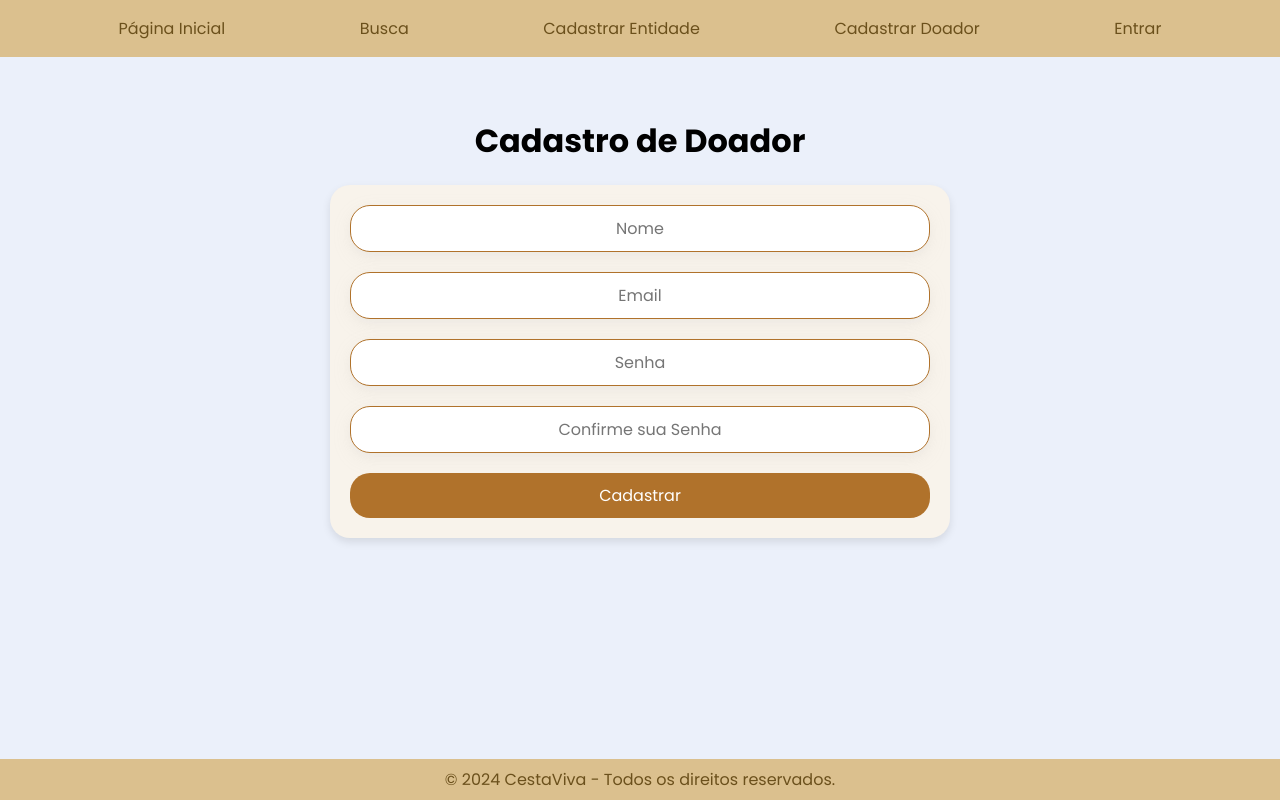
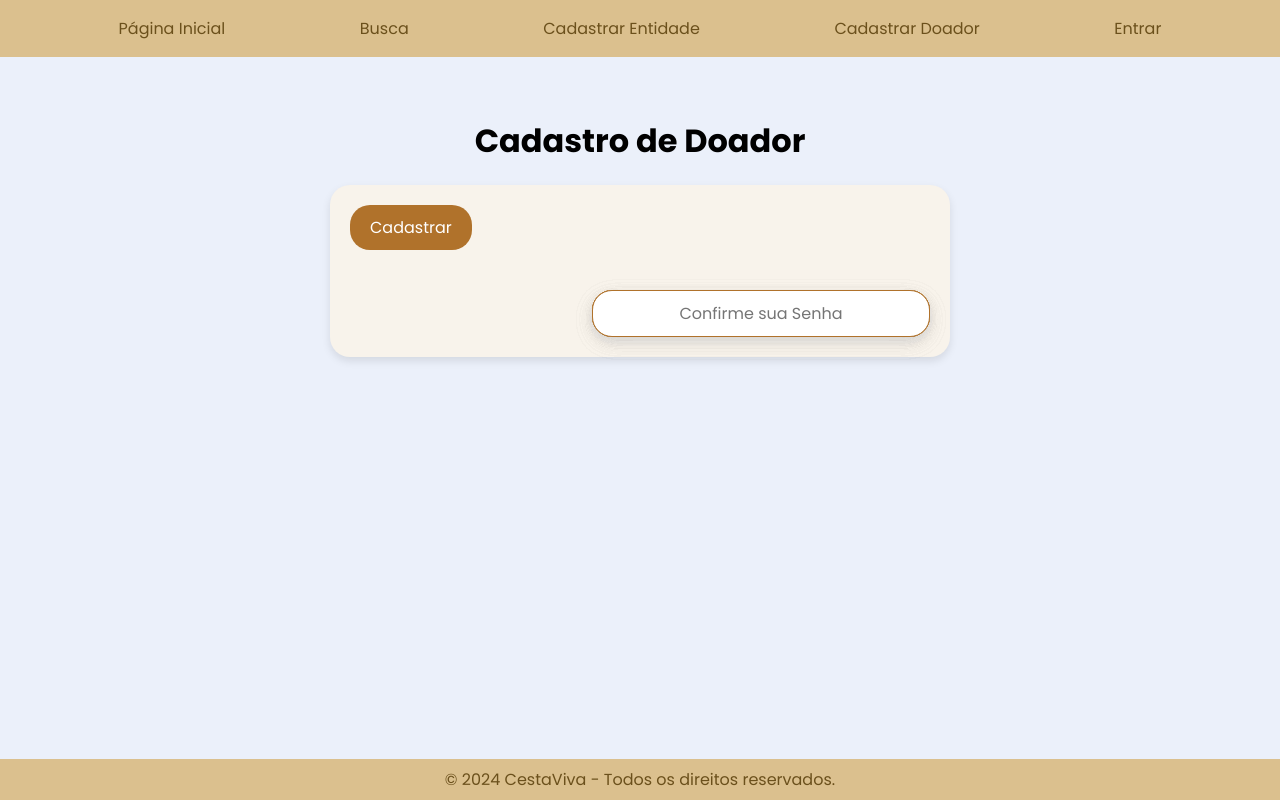
Before and after one commit to Amicuchi/CestaViva, a React (Vite) app: page /cadastro-doador in a window 1280 px wide. Built offline with nearby package versions, Linux system fonts and the light colour scheme.

Commit message:
Atualização no estilo do Cadastro de Doador e de Entidade

```diff
--- a/src/pages/CadastroDoador.jsx
+++ b/src/pages/CadastroDoador.jsx
@@ -1,4 +1,5 @@
 import { useState } from 'react';
+import '../styles/CadastroDoador.css'
 
 function CadastroDoador() {
     const [nome, setNome] = useState('');
@@ -20,7 +21,7 @@ function CadastroDoador() {
                 <input type="email" className='CDInput' id="CDEmail" name="CDEmail" placeholder="Email" value={email} onChange={(e) => setEmail(e.target.value)} required />
                 <input type="password" className='CDInput' id="CDSenha" name="CDSenha" placeholder="Senha" value={senha} onChange={(e) => setSenha(e.target.value)} required />
                 <input type="password" className='CDInput' id="CDConfirmaSenha" name="CDConfirmaSenha" placeholder="Confirme sua Senha" value={senha2} onChange={(e) => setSenha2(e.target.value)} required />
-                <button type="submit" className="ButtonTotal">Cadastrar</button>
+                <button type="submit" className="ButtonTotal" name="CDBtn">Cadastrar</button>
             </form>
         </main>
     );
--- a/src/pages/CadastroEntidade.jsx
+++ b/src/pages/CadastroEntidade.jsx
@@ -1,4 +1,5 @@
 import { useState } from 'react';
+import '../styles/CadastroEntidade.css'
 
 function CadastroEntidade() {
     const [cnpj, setCnpj] = useState('');
--- /dev/null
+++ b/src/styles/CadastroDoador.css
@@ -0,0 +1,35 @@
+.CDContainer{
+    margin-bottom: 60px;
+}
+
+.CDForm {
+    display: grid;
+    grid-template-columns: 1fr 1fr;
+    grid-template-rows: auto;
+    grid-template-areas:
+        "CDNome CDNome"
+        "CDEmail CDEmail"
+        "CDSenha CDConfirmaSenha"
+        "CDConfirmaSenha endereco"
+        "CDBtn CDBtn";
+}
+
+input[name="CDNome"] {
+    grid-area: CDNome;
+}
+
+input[name="CDEmail"] {
+    grid-area: CDEmail;
+}
+
+input[name="CDSenha"] {
+    grid-area: CDSenha;
+}
+
+input[name="CDConfirmaSenha"] {
+    grid-area: CDConfirmaSenha;
+}
+
+input[name="CDBtn"] {
+    grid-area: CDBtn;
+}
--- a/src/styles/CadastroEntidade.css
+++ b/src/styles/CadastroEntidade.css
@@ -1,5 +1,5 @@
 .CEContainer{
-    margin-bottom: 80px;
+    margin-bottom: 60px;
 }
 
 .CEForm {
```
